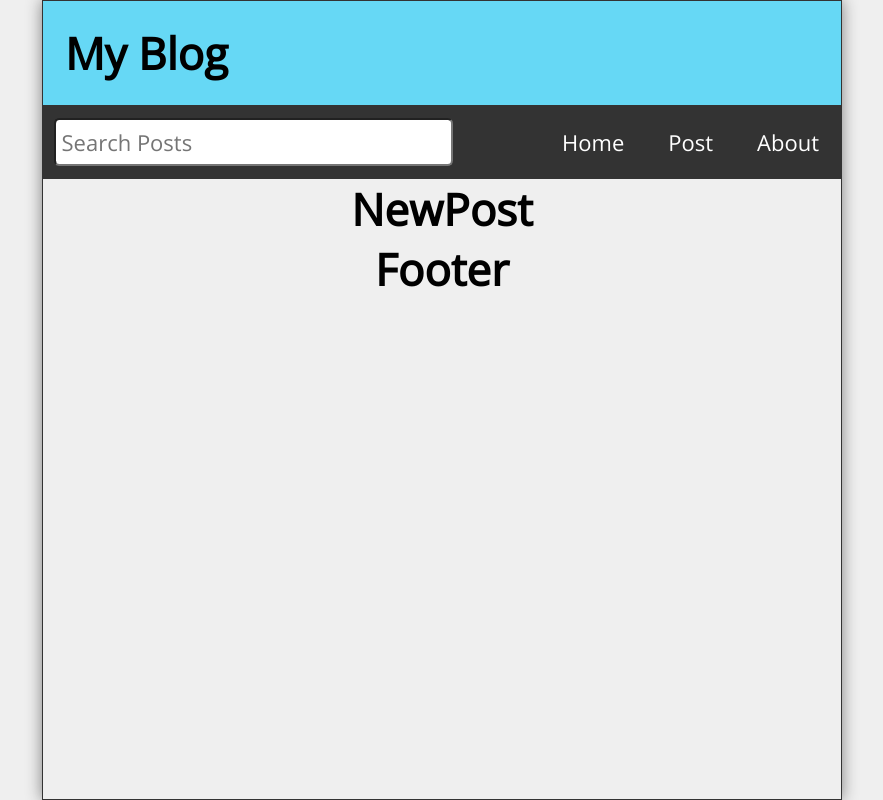
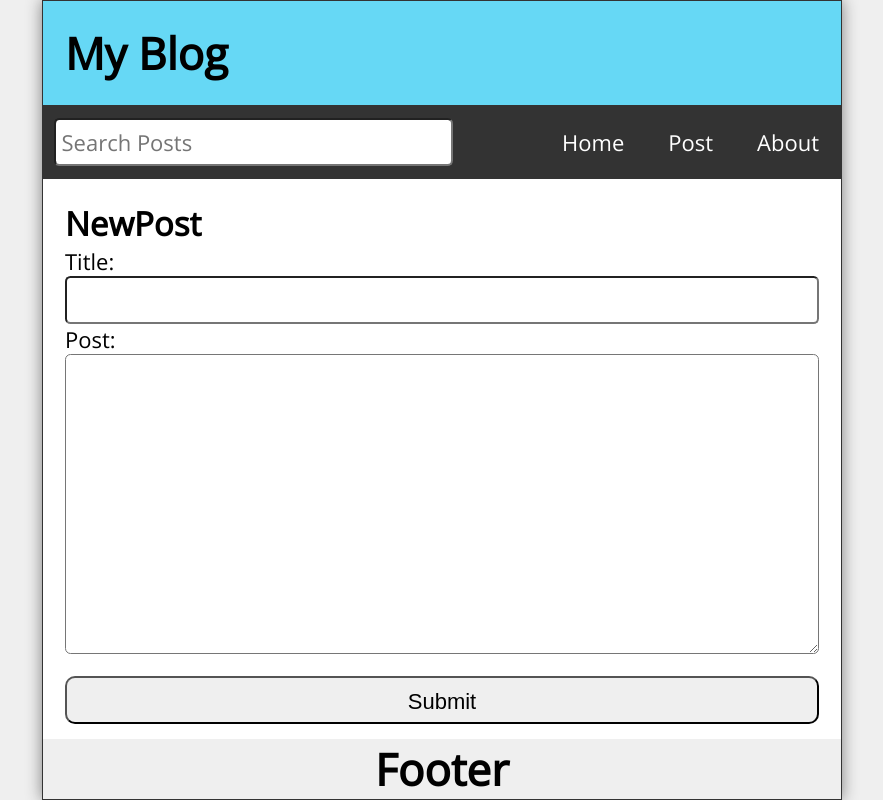
Before and after one commit to Seremba/react-blog-app, a React (Create React App) app: page /post in a window 1280 px wide. Shown: the whole page, without its empty margins (198-1081 px from the left). Built offline with nearby package versions, Linux system fonts and the light colour scheme.

Commit message:
working on new post component logic

```diff
--- a/package.json
+++ b/package.json
@@ -6,6 +6,7 @@
     "@testing-library/jest-dom": "^5.16.4",
     "@testing-library/react": "^13.1.1",
     "@testing-library/user-event": "^13.5.0",
+    "date-fns": "^2.28.0",
     "react": "^18.1.0",
     "react-dom": "^18.1.0",
     "react-router-dom": "^5.2.0",
--- a/src/App.js
+++ b/src/App.js
@@ -8,6 +8,7 @@ import About from './About';
 import Missing from './Missing';
 import {Switch, Route, useHistory} from 'react-router-dom';
 import {useState, useEffect} from 'react';
+import { format} from 'date-fns';
 
 function App() {
  const [posts, setPosts] = useState([
@@ -37,6 +38,8 @@ function App() {
   }
  ]);
   const [search, setSearch] = useState('');
+  const [postTitle, setPostTitle] = useState('');
+  const [postBody, setPostBody] = useState('');
   const [searchResult, setSearchResults] = useState([]);
 
   const history = useHistory();
@@ -44,6 +47,12 @@ function App() {
     const postList = posts.filter( post => post.id === id);
     setPosts(postList);
     history.push('/');
+  }
+  const handleSubmit = (e) => {
+    e.preventDefault();
+    const id = posts.length ? posts[posts.length - 1].id + 1 : 1;
+    const  datetime = '' ;
+
   }
 
 
@@ -61,7 +70,13 @@ function App() {
           />
         </Route>
         <Route exact path='/post'>
-          <NewPost />
+          <NewPost
+            postTitle={postTitle}
+            postBody = {postBody}
+            setPostTitle ={setPostTitle}
+            setPostBody ={setPostBody}
+            handleSubmit = {handleSubmit}
+          />
         </Route>
         <Route path='/post/:id'>
           <PostPage
--- a/src/NewPost.js
+++ b/src/NewPost.js
@@ -1,8 +1,30 @@
 import React from 'react'
 
-const NewPost = () => {
+const NewPost = ({
+   postTitle, postBody, setPostTitle, setPostBody, handleSubmit
+}) => {
   return (
-    <main><h1>NewPost</h1></main>
+    <main className='NewPost'>
+      <h2>NewPost</h2>
+      <form className='newPostForm' onSubmit={handleSubmit}>
+        <lable htmlFor="postForm">Title: </lable>
+        <input
+          type="text"
+          id="postForm"
+          onChange={(e) => setPostTitle(e.target.value)}
+          value={postTitle}
+        required/>
+
+        <lable htmlFor="postBody">Post: </lable>
+        <textarea
+          type="text"
+          id="postBody"
+          onChange={(e) => setPostBody(e.target.value)}
+          value={postBody}
+        required/>
+        <button type='submit'>Submit</button>
+      </form>
+    </main>
   )
 }
 
```
Also changed, not shown: 1 other file (tests, documents, lock files or other folders).
